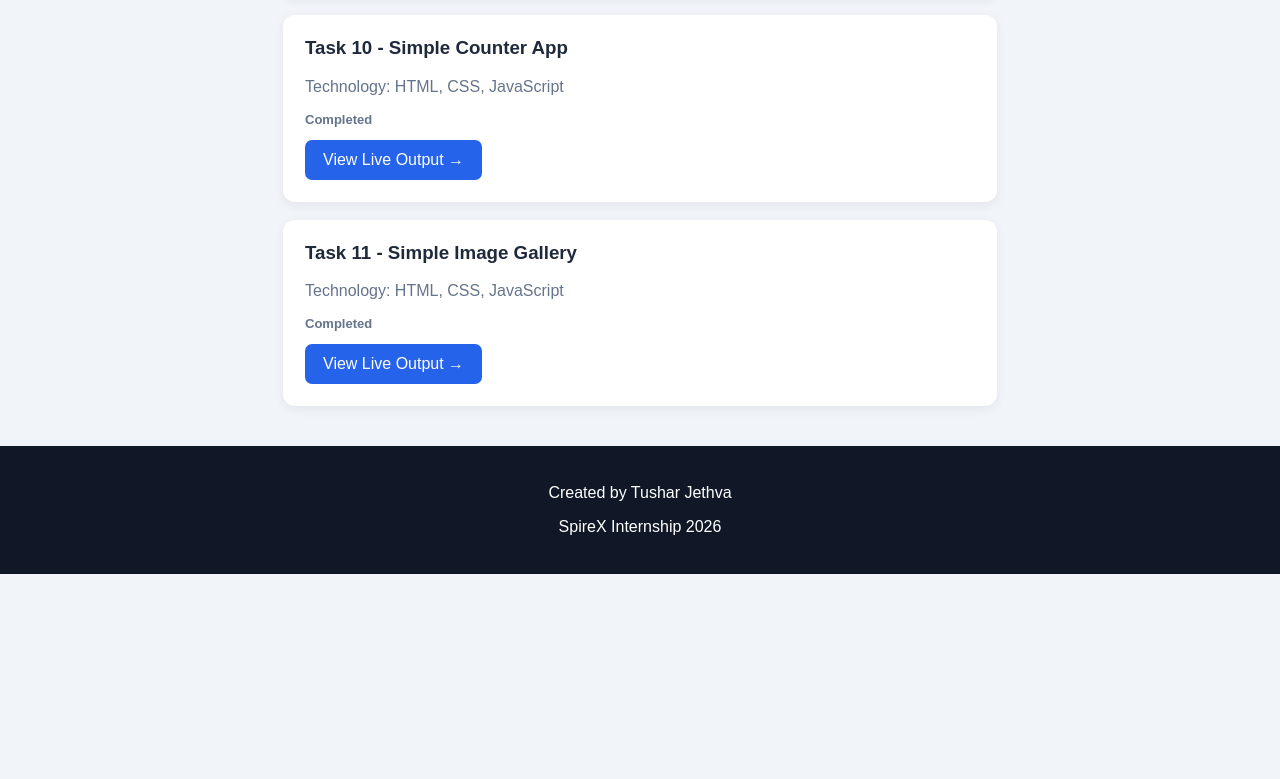
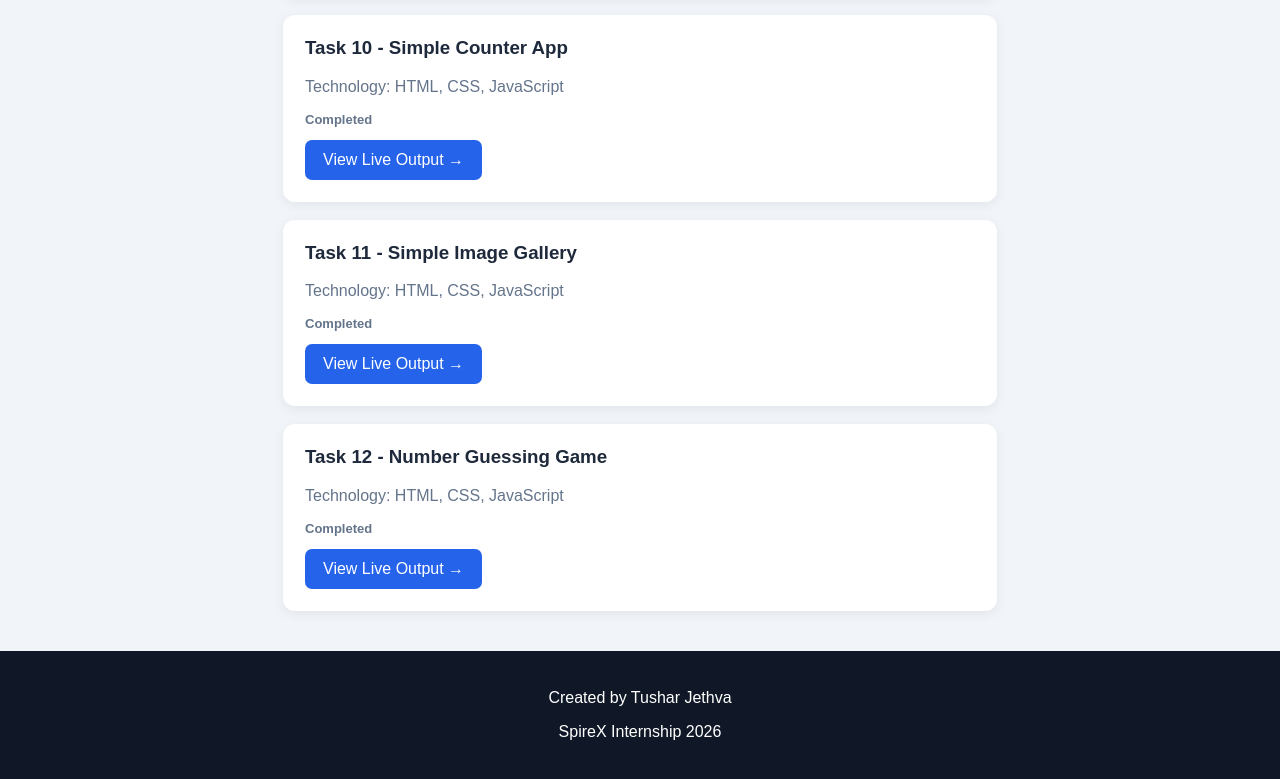
Before and after one commit to TusharJethva07/SpireX-Internship, a plain HTML site: page index.html in a window 1280 px wide. Shown: the part 2188-2967 px from the top of the page. Before the commit the page ends 2762 px from the top, so only its background shows below. Drawn offline with Linux system fonts and the light colour scheme.

Commit message:
Update index.html

```diff
--- a/index.html
+++ b/index.html
@@ -197,6 +197,17 @@
     </div>
 
 
+    <div class="task">
+    <h3>Task 12 - Number Guessing Game</h3>
+    <p>Technology: HTML, CSS, JavaScript</p>
+    <p class="status">Completed</p>
+    <a class="btn" href="./Task-12/numberguess.html">
+        View Live Output →
+    </a>
+    </div>
+
+
+
 
 </div>
 
```
